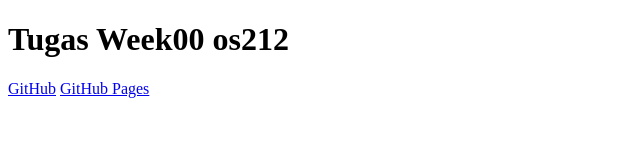
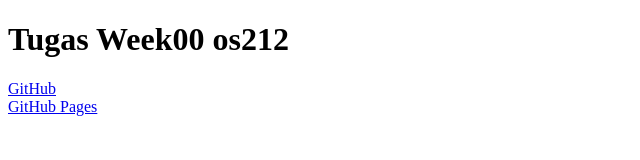
Before and after one commit to rafifpriyo/os212, a plain HTML site: page index.html in a window 1280 px wide. Shown: the whole page, without its empty margins (0-640 px from the left). Drawn offline with Linux system fonts and the light colour scheme.

Commit message:
Update index.html

```diff
--- a/index.html
+++ b/index.html
@@ -6,8 +6,8 @@
 </head>
 <body>
 	<h1>Tugas Week00 os212</h1>
-	<a href="https://github.com/rafifpriyo/os212">GitHub</a>
-	<a href="https://rafifpriyo.github.io/os212/">GitHub Pages</a>
+	<a href="https://github.com/rafifpriyo/os212">GitHub</a><br>
+	<a href="https://rafifpriyo.github.io/os212/">GitHub Pages</a><br>
 </body>
 
 </html>
```
